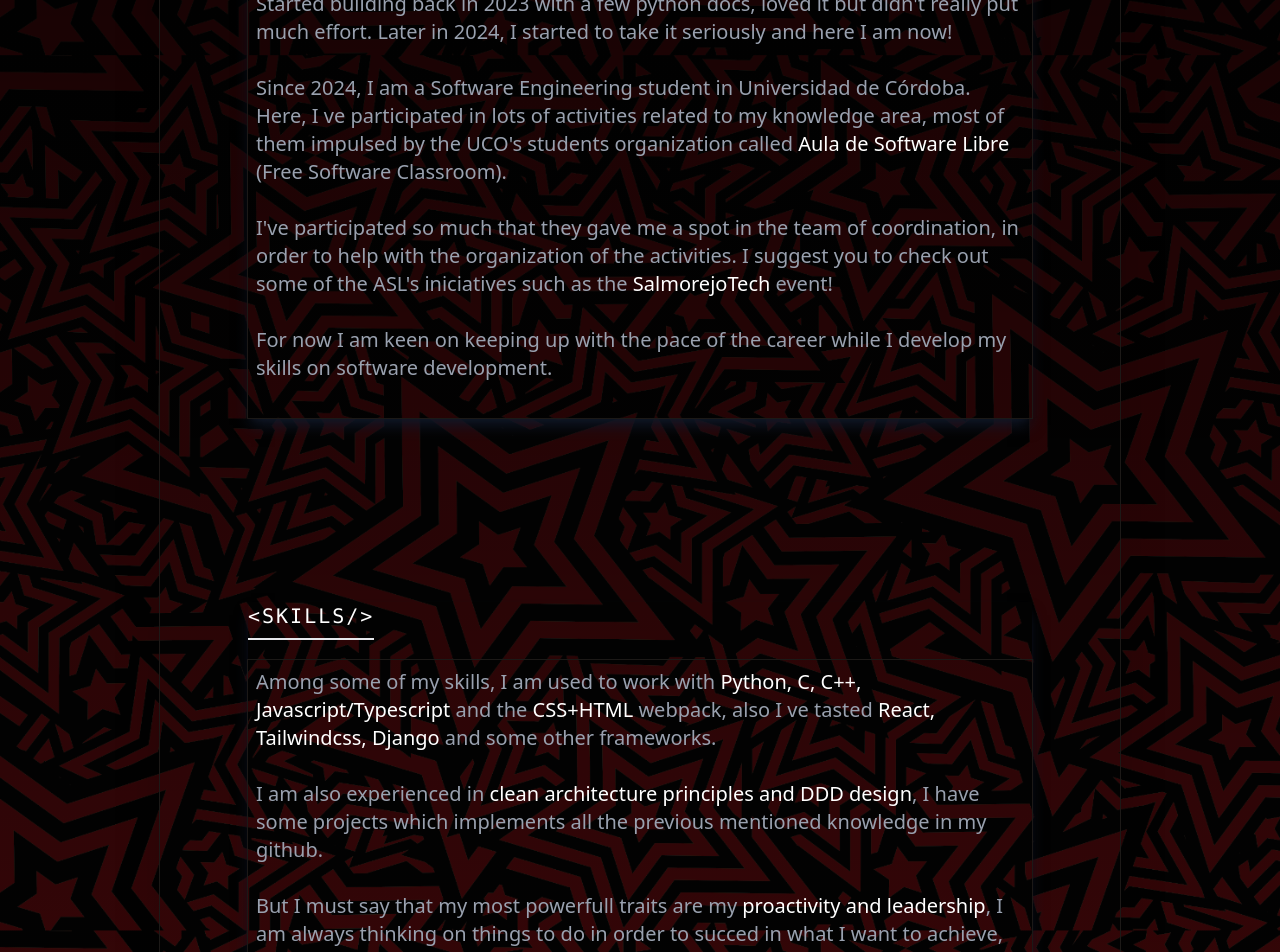
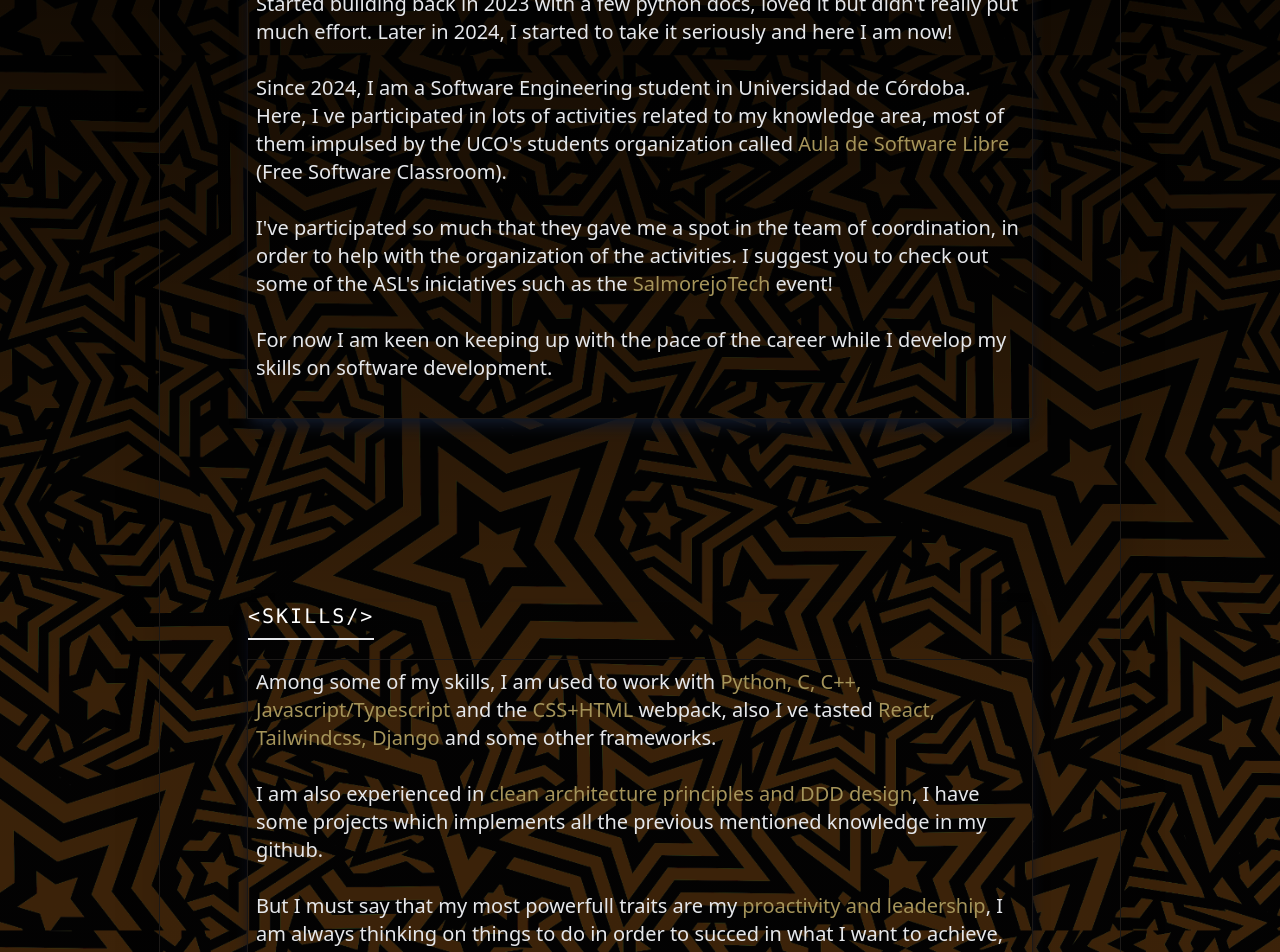
Before and after one commit to davidI9/david19_page, a React (Vite) app: page / in a window 1280 px wide. Shown: the part 820-1772 px from the top of the page. Built offline with nearby package versions, Linux system fonts and the light colour scheme.

Commit message:
mas guapa todavia

```diff
--- a/src/components/Card/Card.tsx
+++ b/src/components/Card/Card.tsx
@@ -20,16 +20,16 @@ export const Card = () => {
             <div id="about-me" className={styles.centered3}>
                 <div className="mt-30 max-w-7/8 shadow-lg shadow-gray-900 justify-self-center ">
                     <p className="text-white font-mono tracking-widest text-xs md:text-s lg:text-xl justify-self-start pb-2 border-b-2 mb-5 border-gray-200">&lt;ABOUT ME/&gt;</p>
-                    <p className="text-gray-400 text-xs md:text-s lg:text-xl outline-1 outline-stone-900 justify-self-start p-2">
+                    <p className="text-gray-200 text-xs md:text-s lg:text-xl outline-1 outline-stone-900 justify-self-start p-2">
                         Hi there, my name is David...
                         <br/><br/>
                         Started building back in 2023 with a few python docs, loved it but didn't really put much effort. Later in 2024, I started to take it seriously and here I am now!
                         <br/><br/>
                         Since 2024, I am a Software Engineering student in Universidad de Córdoba. Here, I ve participated in lots of activities related to my knowledge area, most of them
-                        impulsed by the UCO's students organization called <a href="https://www.uco.es/aulasoftwarelibre/" target="blank" className="text-white hover:text-blue-300">Aula de Software Libre</a> (Free Software Classroom).
+                        impulsed by the UCO's students organization called <a href="https://www.uco.es/aulasoftwarelibre/" target="blank" className="text-[#a5945a] hover:text-[#cac0b5]">Aula de Software Libre</a> (Free Software Classroom).
                         <br/><br/>
                         I've participated so much that they gave me a spot in the team of coordination, in order to help with the organization of the activities.
-                        I suggest you to check out some of the ASL's iniciatives such as the <a href="https://salmorejo.tech/2025/" target="blank" className="text-white hover:text-red-300">SalmorejoTech</a> event!
+                        I suggest you to check out some of the ASL's iniciatives such as the <a href="https://salmorejo.tech/2025/" target="blank" className="text-[#a5945a] hover:text-[#cac0b5]">SalmorejoTech</a> event!
                         <br/><br/>
                         For now I am keen on keeping up with the pace of the career while I develop my skills on software development.
                         <br/><br/>
@@ -38,14 +38,14 @@ export const Card = () => {
             </div>
 
             <div id="skills" className={styles.centered3}>
-                <div className="mt-30 max-w-7/8 shadow-lg shadow-gray-900 justify-self-center">
+                <div className="mt-30 max-w-7/8 shadow-lg shadow-gray-900 justify-self-center ">
                     <p className="text-white font-mono tracking-widest text-xs md:text-s lg:text-xl justify-self-start pb-2 border-b-2 mb-5 border-gray-200">&lt;SKILLS/&gt;</p>
-                    <p className="text-gray-400 text-xs md:text-s lg:text-xl outline-1 outline-stone-900 justify-self-start p-2">
-                        Among some of my skills, I am used to work with <text className="text-white text-xs md:text-s lg:text-xl">Python, C, C++, Javascript/Typescript</text> and the <text className="text-white text-xs md:text-s lg:text-xl">CSS+HTML</text> webpack, also I ve tasted  <text className="text-white text-xs md:text-s lg:text-xl">React, Tailwindcss, Django</text> and some other frameworks.
+                    <p className="text-gray-200 text-xs md:text-s lg:text-xl outline-1 outline-stone-900 justify-self-start p-2">
+                        Among some of my skills, I am used to work with <text className="text-[#a5945a] text-xs md:text-s lg:text-xl">Python, C, C++, Javascript/Typescript</text> and the <text className="text-[#a5945a] text-xs md:text-s lg:text-xl">CSS+HTML</text> webpack, also I ve tasted  <text className="text-[#a5945a] text-xs md:text-s lg:text-xl">React, Tailwindcss, Django</text> and some other frameworks.
                         <br/><br/>
-                        I am also experienced in <text className="text-white text-xs md:text-s lg:text-xl">clean architecture principles and DDD design</text>, I have some projects which implements all the previous mentioned knowledge in my github.
+                        I am also experienced in <text className="text-[#a5945a] text-xs md:text-s lg:text-xl">clean architecture principles and DDD design</text>, I have some projects which implements all the previous mentioned knowledge in my github.
                         <br/><br/>
-                        But I must say that my most powerfull traits are my <text className="text-white text-xs md:text-s lg:text-xl">proactivity and leadership</text>, I am always thinking on things to do in order to succed in what I want to achieve,
+                        But I must say that my most powerfull traits are my <text className="text-[#a5945a] text-xs md:text-s lg:text-xl">proactivity and leadership</text>, I am always thinking on things to do in order to succed in what I want to achieve,
                         always trying to take a logical perspective.
                         <br/><br/>
                         I am leaving you my social media and github below, where you'll be able to find some of the things I've been doing, there are so many things coming in the future... Hope you like my work and feel free to contact me for anything!
--- a/src/components/Layout/Layout.module.css
+++ b/src/components/Layout/Layout.module.css
@@ -3,7 +3,7 @@
     flex-direction: column;
     align-items: center;
     justify-content: center;
-    background-image: linear-gradient(rgb(0, 0, 0), rgba(0, 0, 0, 0.829),  rgba(0, 0, 0, 0.685));
+    background-image: linear-gradient(rgb(0, 0, 0), rgba(0, 0, 0, 0.911), rgba(0, 0, 0, 0.705), rgba(0, 0, 0, 0.671));
 }
 
 .centered2 {
@@ -34,7 +34,7 @@
 }
 
 .starredBG{
-  background-image: url("/images/bground.png");
+  background-image: url("/images/bground-g.png");
   background-repeat: no-repeat;
   background-size: cover;
   background-attachment: fixed;
```
Also changed, not shown: public/images/bground-g.png (added).
